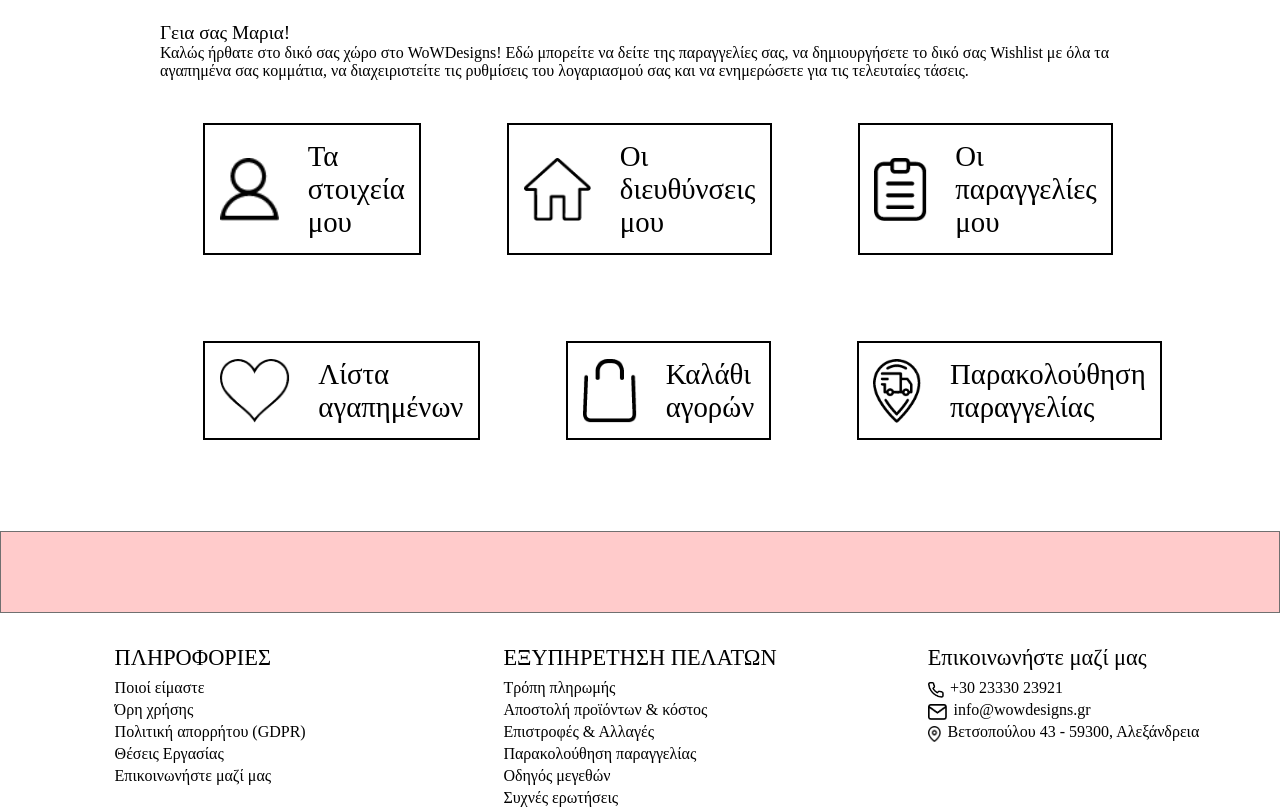
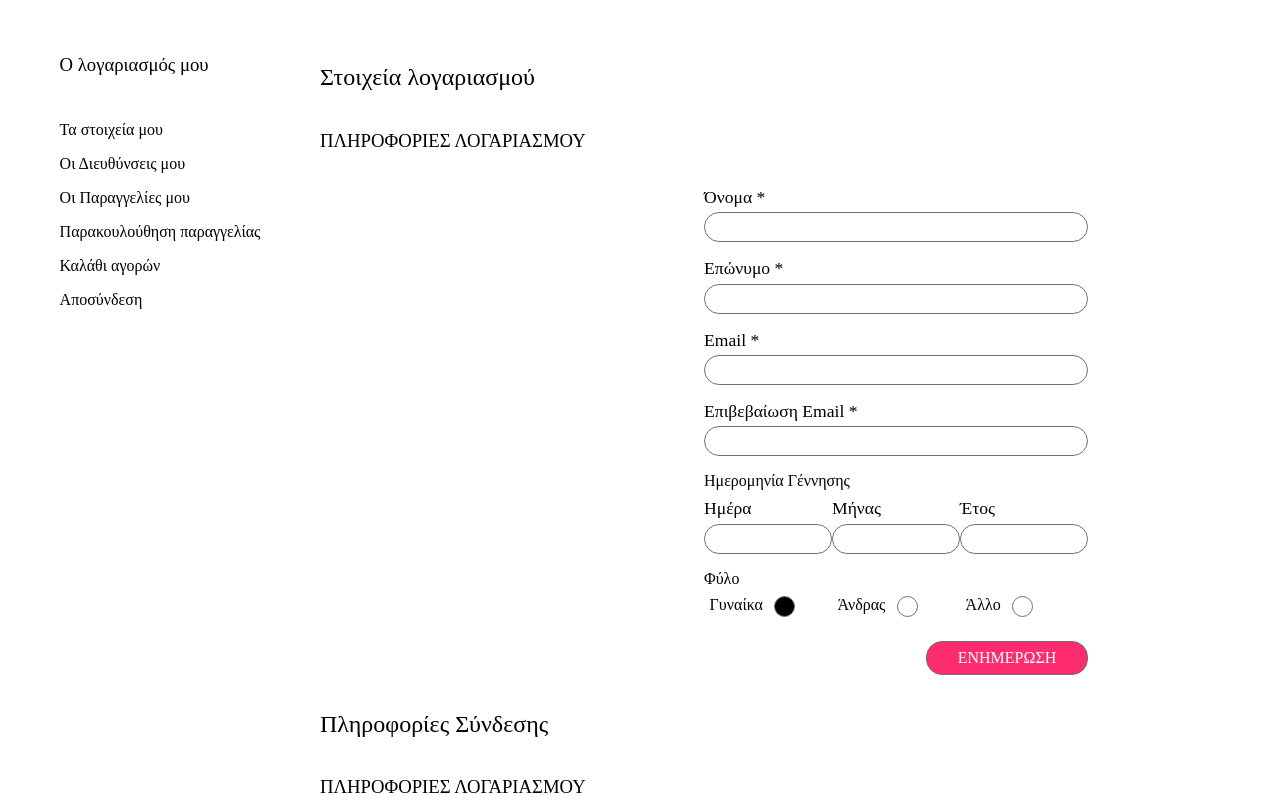
Before and after one commit to PanagiotisPtr/wow-designs, a React (Create React App) app: page /account/details in a window 1280 px wide. Shown: the part 540-1349 px from the top of the page. Built offline with nearby package versions, Linux system fonts and the light colour scheme; a web font is replaced by a local one.

Commit message:
added account details page

```diff
--- a/src/App.js
+++ b/src/App.js
@@ -12,6 +12,7 @@ import Product from './Routes/Product/Product';
 import Register from './Routes/Authenticate/Register';
 import Login from './Routes/Authenticate/Login';
 import Account from './Routes/Account/Account';
+import AccountDetails from './Routes/AccountDetails/AccountDetails';
 
 // Router
 import { BrowserRouter as Router, Route } from "react-router-dom";
@@ -59,7 +60,8 @@ const App = () =>
       <Route path="/product/" component={Product} />
       <Route path="/login/" component={Login} />
       <Route path="/signup/" component={Register} />
-      <Route path="/account/" component={Account} />
+      <Route path="/account/" exact component={Account} />
+      <Route path="/account/details" exact component={AccountDetails}></Route>
     </Router>
 
     <Footer
--- /dev/null
+++ b/src/Routes/AccountDetails/AccountDetails.css
@@ -0,0 +1,44 @@
+.AccountDetails .side-menu .menu > * {
+    margin-top: 0.5em;
+    margin-bottom: 0.5em;
+}
+
+.AccountDetails .side-menu .menu > span {
+    cursor: pointer;
+}
+
+.AccountDetails .side-menu .menu > span:hover {
+    text-decoration: underline;
+}
+
+.AccountDetails .side-menu .menu {
+    margin-top: 10vh;
+}
+
+.AccountDetails .side-menu .menu > h3 {
+    margin-bottom: 2em;
+}
+
+.AccountDetails .side-menu {
+    flex: 1;
+}
+
+.AccountDetails .settings-section .inputs {
+    margin-right: 15vw;
+    width: 30vw;
+}
+
+.AccountDetails .settings-section .inputs > * {
+    margin-top: 1em;
+    margin-bottom: 1em;
+}
+
+.AccountDetails .settings-section .date-fields > * {
+    width: 10vw;
+    margin-top: 0.5em;
+}
+
+.AccountDetails .settings-section .half-button-container > * {
+    width: 10em;
+    margin-top: 0.5em;
+}
--- /dev/null
+++ b/src/Routes/AccountDetails/AccountDetails.js
@@ -0,0 +1,91 @@
+import React from 'react';
+import './AccountDetails.css';
+
+// Components
+import { InfoBar } from '../../Components/NavBar/NavBar';
+import TextInput from '../../Components/TextInput/TextInput';
+import MainButton from '../../Components/MainButton/MainButton';
+import CheckBox from '../../Components/CheckBox/CheckBox';
+
+const AccountDetails = _ =>
+    <div className="AccountDetails">
+    <InfoBar
+      info={[
+        { text: 'ΔΩΡΕΑΝ ΜΕΤΑΦΟΡΙΚΑ ΓΙΑ ΠΑΡΑΓΓΕΛΙΕΣ ΑΝΩ ΤΟΝ 30€', extra: '' },
+        { text: 'ΓΙΑ ΤΗΛΕΦΩΝΙΚΕΣ ΠΑΡΑΓΓΕΛΙΕΣ ΚΑΛΕΣΤΕ ΜΑΣ', extra: '2333026489' },
+        { text: 'ΑΜΕΣΗ ΚΑΙ ΔΩΡΕΑΝ ΠΑΡΑΛΑΒΗ ΑΠΟ ΤΟ ΚΑΤΑΣΤΗΜΑ', extra: 'Βετσοπούλου 43, Αλεξάνδρεια'}
+      ]}
+    />
+    <div className="row-container full-width">
+        <div className="col-container side-menu align-center">
+            <div className="col-container menu">
+            <h3>O λογαριασμός μου</h3>
+            <span>Τα στοιχεία μου</span>
+            <span>Οι Διευθύνσεις μου</span>
+            <span>Οι Παραγγελίες μου</span>
+            <span>Παρακουλούθηση παραγγελίας</span>
+            <span>Καλάθι αγορών</span>
+            <span>Αποσύνδεση</span>
+            </div>
+        </div>
+        <div className="col-container settings-section" style={{flex: 3, marginTop: '10vh', marginBottom: '10vh'}}>
+            <h2>Στοιχεία λογαριασμού</h2>
+            <h3>ΠΛΗΡΟΦΟΡΙΕΣ ΛΟΓΑΡΙΑΣΜΟΥ</h3>
+            <div className="row-container">
+              <div style={{flex: 1}}></div>
+              <div className="inputs" style={{flex: 1}}>
+                <TextInput label="Όνομα *" type="text"/>
+                <TextInput label="Επώνυμο *" type="text"/>
+                <TextInput label="Email *" type="text"/>
+                <TextInput label="Επιβεβαίωση Email *" type="text"/>
+                <div className="col-container">
+                  <span>Ημερομηνία Γέννησης</span>
+                  <div className="row-container full-width date-fields">
+                      <TextInput label="Ημέρα" type="text" style={{flex: 1}}/>
+                      <TextInput label="Μήνας" type="text" style={{flex: 1}}/>
+                      <TextInput label="Έτος" type="text" style={{flex: 1}}/>
+                  </div>
+                </div>
+                <div className="col-container">
+                  <span>Φύλο</span>
+                  <div className="row-container full-width date-fields">
+                      <div className="row-container container-hspread-sm" style={{flex: 1}}>
+                        <span>Γυναίκα</span>
+                        <CheckBox checked={true} />
+                      </div>
+                      <div className="row-container container-hspread-sm" style={{flex: 1}}>
+                        <span>Άνδρας</span>
+                        <CheckBox checked={false} />
+                      </div>
+                      <div className="row-container container-hspread-sm" style={{flex: 1}}>
+                        <span>Άλλο</span>
+                        <CheckBox checked={false} />
+                      </div>
+                  </div>
+                </div>
+                <div className="row-container full-width half-button-container">
+                  <div style={{flex: 1}}/>
+                  <MainButton label="ΕΝΗΜΕΡΩΣΗ" style={{flex: 1}}/>
+                </div>
+              </div>
+            </div>
+
+            <h2>Πληροφορίες Σύνδεσης</h2>
+            <h3>ΠΛΗΡΟΦΟΡΙΕΣ ΛΟΓΑΡΙΑΣΜΟΥ</h3>
+            <div className="row-container">
+              <div style={{flex: 1}}></div>
+              <div className="inputs" style={{flex: 1}}>
+                <TextInput label="Τρέχων κωδικός πρόσβασης *" type="text"/>
+                <TextInput label="Όνομα*" type="text"/>
+                <TextInput label="Όνομα*" type="text"/>
+                <div className="row-container full-width half-button-container">
+                  <div style={{flex: 1}}/>
+                  <MainButton label="ΕΝΗΜΕΡΩΣΗ" style={{flex: 1}}/>
+                </div>
+              </div>
+            </div>
+        </div>
+    </div>
+    </div>;
+
+export default AccountDetails;
```
Also changed, not shown: Notes.txt (added), 2 other files (tests, documents, lock files or other folders).
